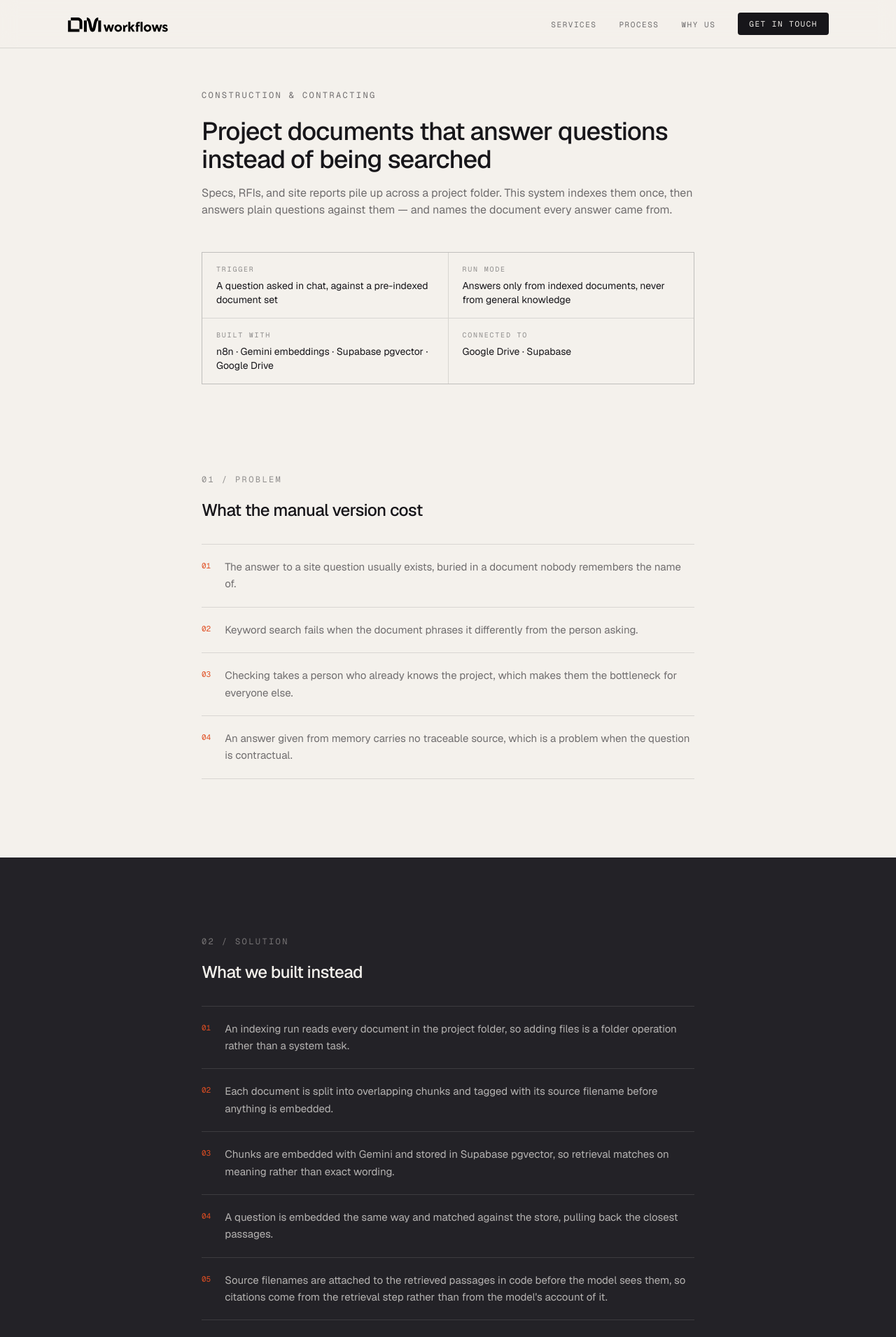
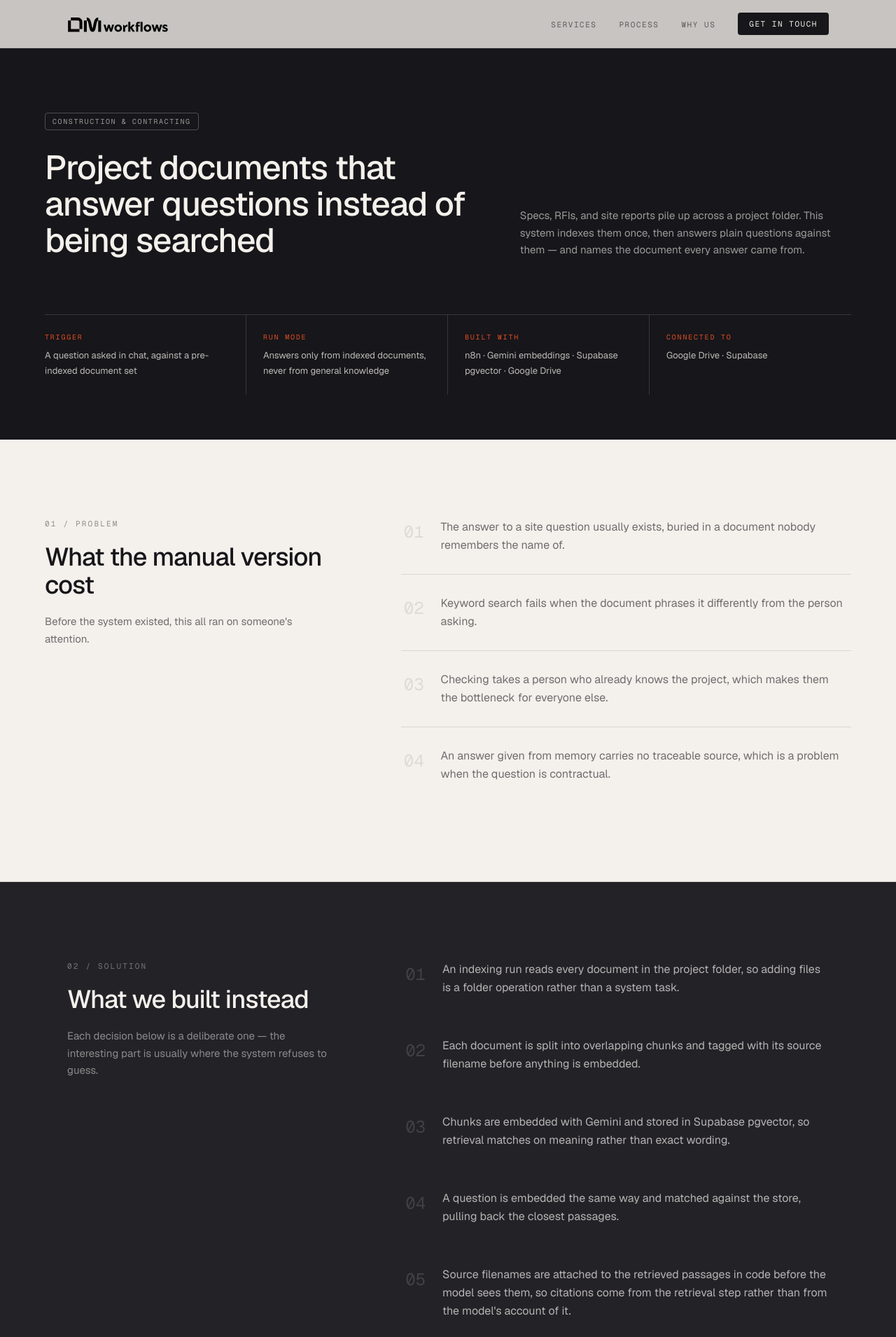
Before and after one commit to mors-codes/dm-workflows, a Next.js app: page /case-studies/document-intelligence in a window 1280 px wide. Shown: the top 1910 px of the page at 70% size. Built offline with nearby package versions, Linux system fonts and the light colour scheme.

Commit message:
Case study page redesign

```diff
--- a/app/case-studies/[slug]/page.tsx
+++ b/app/case-studies/[slug]/page.tsx
@@ -43,91 +43,104 @@ export default async function CaseStudyPage({ params }: PageProps) {
 
   return (
     <main>
-      <div className="mx-auto max-w-3xl px-8 py-32">
-        <p className="font-mono text-xs uppercase tracking-[0.2em] text-mute">
+      <section className="bg-ink px-8 pb-16 pt-40 text-paper">
+        <div className="mx-auto max-w-6xl">
+          <div className="grid gap-10 lg:grid-cols-[1.35fr_1fr] lg:items-end">
+            <div>
+              <span className="inline-block rounded-sm border border-paper/25 px-2.5 py-1 font-mono text-[10px] uppercase tracking-[0.16em] text-paper/60">
                 {study.industry}
-        </p>
-        <h1 className="mt-6 text-4xl font-medium tracking-tight">
+              </span>
+
+              <h1 className="mt-7 text-4xl font-medium leading-[1.08] tracking-tight sm:text-5xl">
                 {study.title}
               </h1>
-        <p className="mt-4 text-mute">{study.premise}</p>
-        <dl className="mt-12 grid grid-cols-1 gap-px border border-line bg-line sm:grid-cols-2">
-          <div className="bg-paper px-5 py-4">
-            <dt className="font-mono text-[10px] uppercase tracking-[0.18em] text-mute-soft">
-              Trigger
-            </dt>
-            <dd className="mt-1.5 text-sm">{study.glance.trigger}</dd>
             </div>
 
-          <div className="bg-paper px-5 py-4">
-            <dt className="font-mono text-[10px] uppercase tracking-[0.18em] text-mute-soft">
-              Run mode
-            </dt>
-            <dd className="mt-1.5 text-sm">{study.glance.runMode}</dd>
+            <p className="text-[15px] leading-relaxed text-paper/60">
+              {study.premise}
+            </p>
           </div>
 
-          <div className="bg-paper px-5 py-4">
-            <dt className="font-mono text-[10px] uppercase tracking-[0.18em] text-mute-soft">
-              Built with
+          <dl className="mt-20 grid grid-cols-1 border-t border-paper/15 sm:grid-cols-2 lg:grid-cols-4">
+            {[
+              { term: "Trigger", value: study.glance.trigger },
+              { term: "Run mode", value: study.glance.runMode },
+              { term: "Built with", value: study.glance.stack.join(" · ") },
+              { term: "Connected to", value: study.glance.integrations.join(" · ") },
+            ].map((entry) => (
+              <div
+                key={entry.term}
+                className="border-b border-paper/15 py-6 pr-6 lg:border-b-0 lg:border-r lg:pl-6 lg:first:pl-0 lg:last:border-r-0"
+              >
+                <dt className="font-mono text-[10px] uppercase tracking-[0.18em] text-accent">
+                  {entry.term}
                 </dt>
-            <dd className="mt-1.5 text-sm">{study.glance.stack.join(" · ")}</dd>
-          </div>
-
-          <div className="bg-paper px-5 py-4">
-            <dt className="font-mono text-[10px] uppercase tracking-[0.18em] text-mute-soft">
-              Connected to
-            </dt>
-            <dd className="mt-1.5 text-sm">
-              {study.glance.integrations.join(" · ")}
+                <dd className="mt-2 text-[13px] leading-relaxed text-paper/75">
+                  {entry.value}
                 </dd>
               </div>
+            ))}
           </dl>
         </div>
+      </section>
 
-      <section className="mx-auto max-w-3xl px-8 pb-28">
-        <p className="font-mono text-xs uppercase tracking-[0.2em] text-mute-soft">
+      <section className="border-b border-line px-8 py-28">
+        <div className="mx-auto grid max-w-6xl gap-12 lg:grid-cols-[0.8fr_1.2fr] lg:gap-20">
+          <div className="lg:sticky lg:top-32 lg:self-start">
+            <p className="font-mono text-[11px] uppercase tracking-[0.2em] text-mute-soft">
               01 / Problem
             </p>
 
-        <h2 className="mt-5 text-2xl font-medium tracking-tight">
+            <h2 className="mt-5 text-3xl font-medium tracking-tight sm:text-4xl">
               What the manual version cost
             </h2>
 
-        <ul className="mt-8 border-t border-line">
+            <p className="mt-5 max-w-sm text-[15px] leading-relaxed text-mute">
+              Before the system existed, this all ran on someone&apos;s
+              attention.
+            </p>
+          </div>
+
+          <ul className="space-y-px bg-line">
             {study.problem.map((item, index) => (
               <li
                 key={item}
-              className="flex gap-5 border-b border-line py-5"
+                className="flex gap-6 bg-paper py-7 pl-1 pr-2 first:pt-0"
               >
-              <span className="mt-0.5 shrink-0 font-mono text-[11px] tabular-nums text-accent">
+                <span className="mt-1 shrink-0 font-mono text-2xl tabular-nums text-ink/10">
                   {String(index + 1).padStart(2, "0")}
                 </span>
-              <p className="text-[15px] leading-relaxed text-mute">{item}</p>
+                <p className="text-[16px] leading-relaxed text-mute">{item}</p>
               </li>
             ))}
           </ul>
+        </div>
       </section>
 
       <section className="bg-ink-soft py-28 text-paper">
-        <div className="mx-auto max-w-3xl px-8">
-          <p className="font-mono text-xs uppercase tracking-[0.2em] text-paper/40">
+        <div className="mx-auto grid max-w-6xl gap-12 px-8 lg:grid-cols-[0.8fr_1.2fr] lg:gap-20">
+          <div className="lg:sticky lg:top-32 lg:self-start">
+            <p className="font-mono text-[11px] uppercase tracking-[0.2em] text-paper/40">
               02 / Solution
             </p>
 
-          <h2 className="mt-5 text-2xl font-medium tracking-tight">
+            <h2 className="mt-5 text-3xl font-medium tracking-tight sm:text-4xl">
               What we built instead
             </h2>
 
-          <ul className="mt-8 border-t border-paper/12">
+            <p className="mt-5 max-w-sm text-[15px] leading-relaxed text-paper/50">
+              Each decision below is a deliberate one — the interesting part is
+              usually where the system refuses to guess.
+            </p>
+          </div>
+
+          <ul className="space-y-px">
             {study.solution.map((item, index) => (
-              <li
-                key={item}
-                className="flex gap-5 border-b border-paper/12 py-5"
-              >
-                <span className="mt-0.5 shrink-0 font-mono text-[11px] tabular-nums text-accent">
+              <li key={item} className="flex gap-6 py-7 first:pt-0">
+                <span className="mt-1 shrink-0 font-mono text-2xl tabular-nums text-paper/15">
                   {String(index + 1).padStart(2, "0")}
                 </span>
-                <p className="text-[15px] leading-relaxed text-paper/70">
+                <p className="text-[16px] leading-relaxed text-paper/70">
                   {item}
                 </p>
               </li>
@@ -135,20 +148,22 @@ export default async function CaseStudyPage({ params }: PageProps) {
           </ul>
         </div>
 
-        <div className="mx-auto mt-20 max-w-6xl space-y-16 px-8">
+        <div className="mx-auto mt-24 max-w-6xl space-y-20 px-8">
           {study.diagrams.map((diagram) => (
             <div key={diagram.title ?? diagram.nodes[0].id}>
+              <div className="flex flex-col gap-4 md:flex-row md:items-end md:justify-between">
                 {diagram.title && (
-                <h3 className="text-lg font-medium tracking-tight">
+                  <h3 className="text-xl font-medium tracking-tight">
                     {diagram.title}
                   </h3>
                 )}
 
                 {diagram.caption && (
-                <p className="mt-2 max-w-xl text-sm text-paper/50">
+                  <p className="max-w-md text-sm leading-relaxed text-paper/50 md:text-right">
                     {diagram.caption}
                   </p>
                 )}
+              </div>
 
               <div className="mt-8">
                 <WorkflowCanvas diagram={diagram} />
@@ -158,47 +173,69 @@ export default async function CaseStudyPage({ params }: PageProps) {
         </div>
       </section>
 
-      <section className="mx-auto max-w-3xl px-8 py-28">
-        <p className="font-mono text-xs uppercase tracking-[0.2em] text-mute-soft">
+      <section className="bg-accent px-8 py-28 text-ink">
+        <div className="mx-auto max-w-6xl">
+          <div className="flex flex-col gap-8 md:flex-row md:items-end md:justify-between">
+            <div>
+              <p className="font-mono text-[11px] uppercase tracking-[0.2em] text-paper/70">
                 03 / Result
               </p>
 
-        <h2 className="mt-5 text-2xl font-medium tracking-tight">
+              <h2 className="mt-5 max-w-xl text-3xl font-medium tracking-tight text-paper sm:text-4xl lg:text-5xl">
                 What the system guarantees
               </h2>
+            </div>
 
-        <ul className="mt-8 border-t border-line">
+            <p className="max-w-xs text-[15px] leading-relaxed text-paper md:text-right">
+              Not projections. These hold because of how the system is built.
+            </p>
+          </div>
+
+          <ul className="mt-16 grid grid-cols-1 gap-4 md:grid-cols-2">
             {study.result.map((item, index) => (
-            <li key={item} className="flex gap-5 border-b border-line py-5">
-              <span className="mt-0.5 shrink-0 font-mono text-[11px] tabular-nums text-accent">
+              <li
+                key={item}
+                className="relative overflow-hidden rounded-xl bg-paper p-7"
+              >
+                <span
+                  aria-hidden
+                  className="pointer-events-none absolute -top-3 right-4 font-mono text-[64px] leading-none tabular-nums text-ink/5"
+                >
                   {String(index + 1).padStart(2, "0")}
                 </span>
-              <p className="text-[15px] leading-relaxed text-mute">{item}</p>
+
+                <p className="relative text-[15px] leading-relaxed text-ink/80">
+                  {item}
+                </p>
               </li>
             ))}
           </ul>
+        </div>
       </section>
 
       {showNext && (
-        <section className="border-t border-line">
+        <section className="bg-ink text-paper">
           <Link
             href={`/case-studies/${next.slug}`}
-            className="group block px-8 py-16 transition-colors hover:bg-paper-dim"
+            className="group block px-8 py-20 transition-colors hover:bg-ink-soft"
           >
-            <div className="mx-auto max-w-3xl">
-              <p className="font-mono text-[10px] uppercase tracking-[0.18em] text-mute-soft">
+            <div className="mx-auto grid max-w-6xl gap-8 md:grid-cols-[auto_1fr_auto] md:items-center md:gap-12">
+              <p className="font-mono text-[10px] uppercase tracking-[0.18em] text-accent">
                 Next case study
               </p>
 
-              <h2 className="mt-4 max-w-2xl text-2xl font-medium tracking-tight">
+              <div>
+                <h2 className="max-w-2xl text-2xl font-medium tracking-tight sm:text-3xl">
                   {next.title}
                 </h2>
 
-              <span className="mt-5 inline-flex items-center gap-2 font-mono text-[11px] uppercase tracking-[0.16em] text-accent">
+                <p className="mt-2 font-mono text-[10px] uppercase tracking-[0.16em] text-paper/40">
                   {next.service}
-                <span className="transition-transform group-hover:translate-x-1">
+                </p>
+              </div>
+
+              <span className="inline-flex h-12 w-12 shrink-0 items-center justify-center rounded-full border border-paper/25 text-lg transition-colors group-hover:border-accent group-hover:bg-accent group-hover:text-paper">
                 →
-                </span>
               </span>
             </div>
           </Link>
--- a/components/sections/Hero.tsx
+++ b/components/sections/Hero.tsx
@@ -13,7 +13,10 @@ export function Hero() {
             Operational automation
           </p>
 
-          <h1 className="mt-8 text-5xl font-medium leading-[1.05] tracking-tight sm:text-6xl">
+          <h1
+            className="dm-rise-solid mt-8 text-5xl font-medium leading-[1.05] tracking-tight sm:text-6xl"
+            style={{ animationDelay: "0.1s" }}
+          >
             The manual work behind your business,
             <span className="text-accent"> handled.</span>
           </h1>
--- /dev/null
+++ b/components/sections/NavLogo.tsx
@@ -0,0 +1,26 @@
+"use client";
+
+import Link from "next/link";
+import { usePathname } from "next/navigation";
+
+export function NavLogo() {
+  const pathname = usePathname();
+
+  function handleClick(event: React.MouseEvent<HTMLAnchorElement>) {
+    if (pathname !== "/") return;
+
+    event.preventDefault();
+    window.scrollTo({ top: 0, behavior: "smooth" });
+  }
+
+  return (
+    <Link href="/" onClick={handleClick} className="shrink-0">
+      {/* eslint-disable-next-line @next/next/no-img-element */}
+      <img
+        src="/logo-dark.svg"
+        alt="DM Workflows"
+        className="h-7 w-auto sm:h-9"
+      />
+    </Link>
+  );
+}
--- a/components/sections/SiteNav.tsx
+++ b/components/sections/SiteNav.tsx
@@ -1,4 +1,5 @@
 import Link from "next/link";
+import { NavLogo } from "./NavLogo";
 
 const links = [
   { href: "/#services", label: "Services" },
@@ -10,14 +11,7 @@ export function SiteNav() {
   return (
     <header className="fixed inset-x-0 top-0 z-50 border-b border-line bg-paper/80 backdrop-blur-md">
       <nav className="mx-auto flex max-w-6xl items-center justify-between px-8 py-4">
-        <Link href="/" className="shrink-0">
-          {/* eslint-disable-next-line @next/next/no-img-element */}
-          <img
-            src="/logo-dark.svg"
-            alt="DM Workflows"
-            className="h-7 w-auto sm:h-9"
-          />
-        </Link>
+        <NavLogo />
 
         <div className="flex items-center gap-8">
           <ul className="hidden items-center gap-8 sm:flex">
```
Also changed, not shown: app/globals.css (+19 -0 lines). Lines whose indentation alone changed are shown as unchanged.
